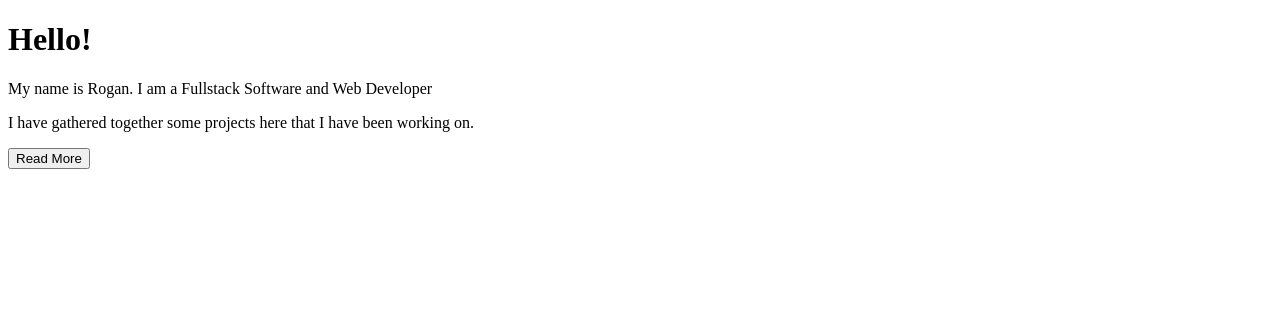
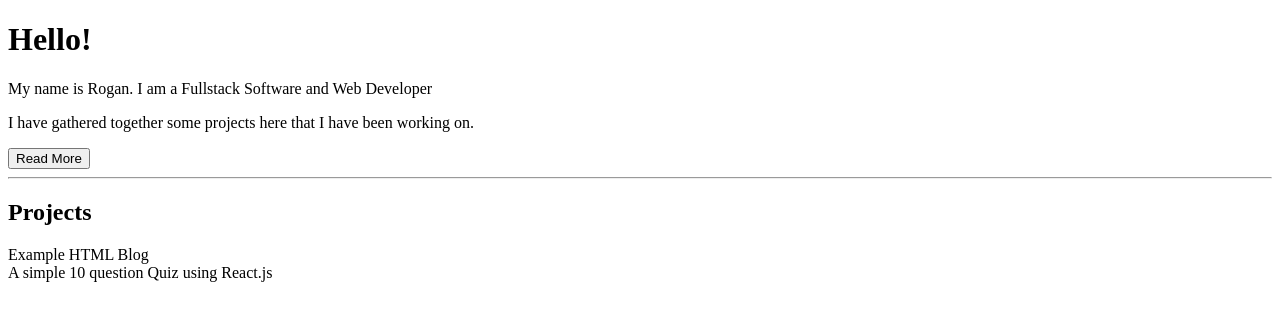
Before and after one commit to rogan-templer/portfolio, a React (Create React App) app in the folder portfolio/: page / in a window 1280 px wide. Shown: the top 320 px of the page. Built offline with nearby package versions, Linux system fonts and the light colour scheme.

Commit message:
projects are now displaying on the page

```diff
--- a/portfolio/src/App.js
+++ b/portfolio/src/App.js
@@ -1,5 +1,5 @@
 import React, { Component } from "react";
-
+import Projects from './Projects'
 
 class App extends Component {
   state = { displayBio: false }
@@ -27,6 +27,8 @@ class App extends Component {
             </div>
           )
       }
+      <hr/>
+      <Projects/>
       </div>
     )
   }
--- a/portfolio/src/Projects.js
+++ b/portfolio/src/Projects.js
@@ -10,7 +10,7 @@ class Projects extends Component {
         {
           PROJECTS.map(PROJECT => {
             return(
-              <div>{PROJECT.title}</div>
+              <div key={PROJECT.id}>{PROJECT.title}</div>
             )
           })
         }
@@ -18,4 +18,6 @@ class Projects extends Component {
       </div>
     )
   }
-}
+};
+
+export default Projects
--- a/portfolio/src/data/projects.js
+++ b/portfolio/src/data/projects.js
@@ -19,4 +19,4 @@ const PROJECTS = [
   }
 ];
 
-exports default PROJECTS;
+export default PROJECTS
```
